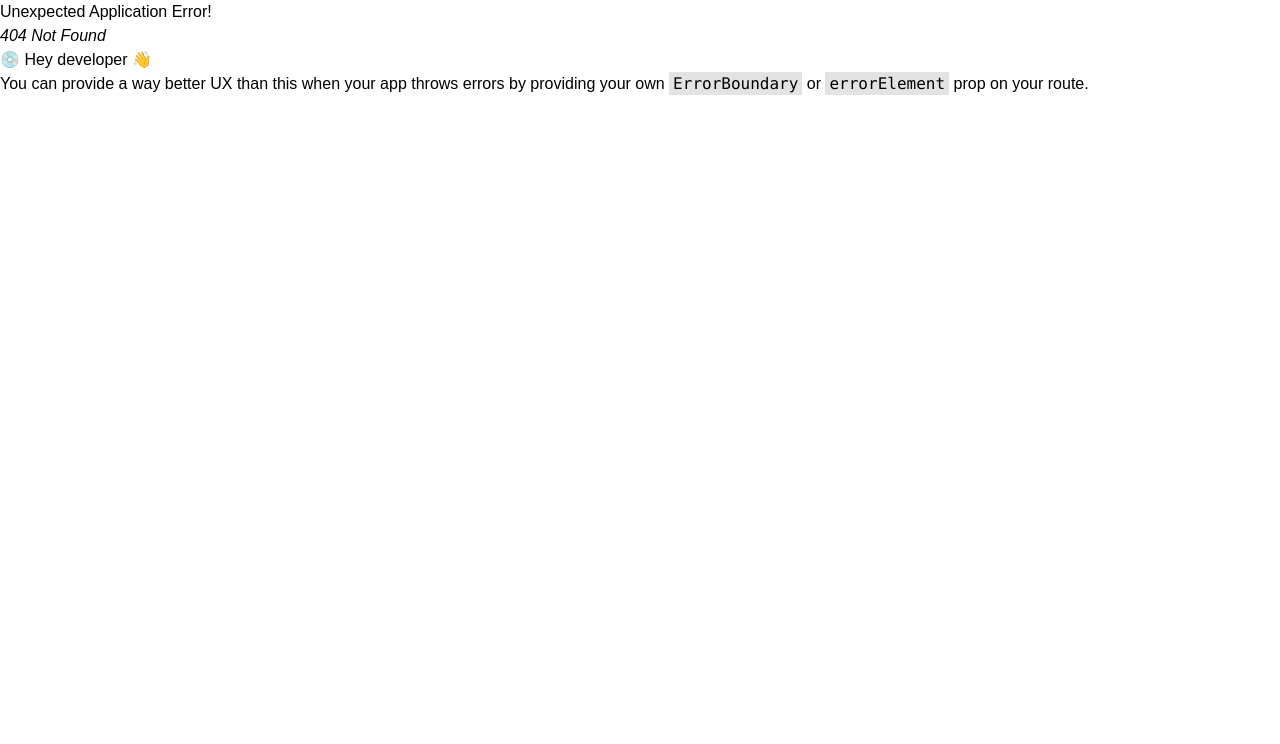
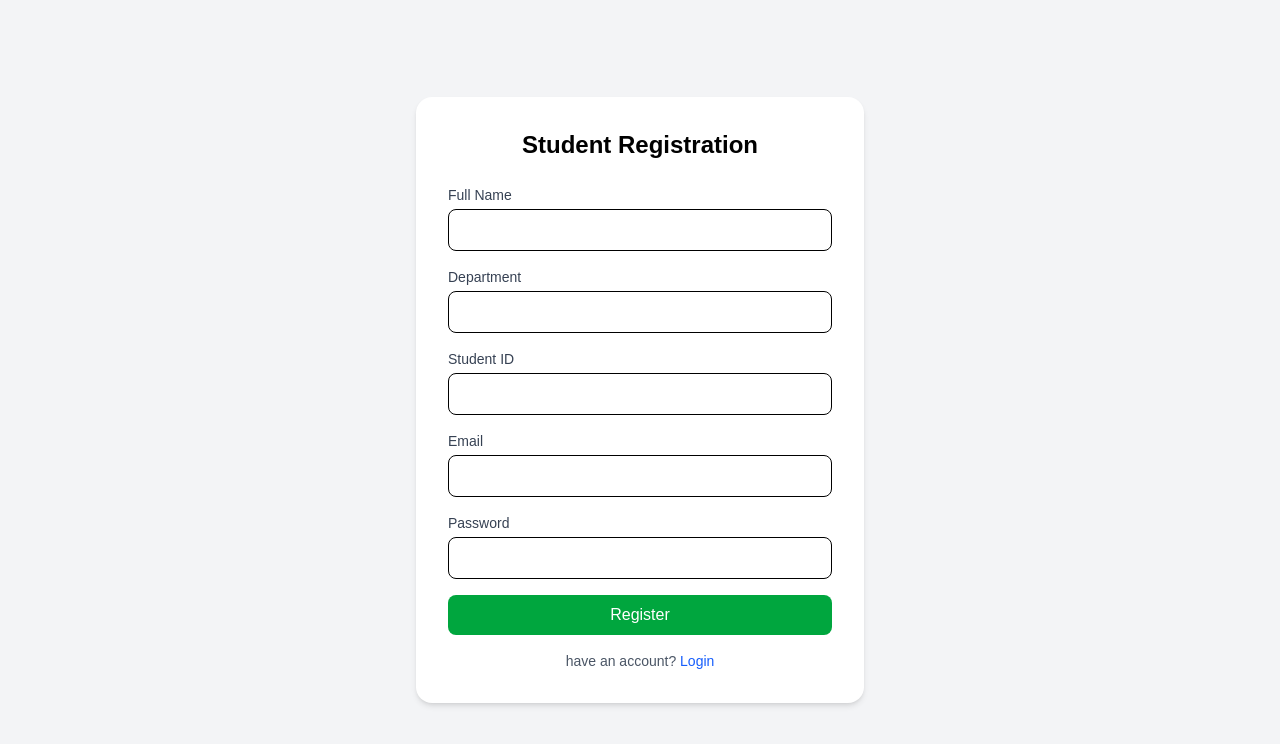
Before and after one commit to MdMuzahidul/Library-management-client, a React (Vite) app: page /registration in a window 1280 px wide. Before the commit this address had no page. Shown: the top 744 px of the page. Built offline with nearby package versions, Linux system fonts and the light colour scheme.

Commit message:
add login and registration page

```diff
--- a/src/Components/Header/Header.jsx
+++ b/src/Components/Header/Header.jsx
@@ -33,9 +33,11 @@ const Header = () => {
           <NavLink className={"hover:text-green-700"} to="/dashboard">
             Admin Dashboard
           </NavLink>
-
           <NavLink className={"hover:text-green-700"} to="/about">
             About Us
+          </NavLink>
+          <NavLink className={"hover:text-green-700"} to="/login">
+            Login
           </NavLink>
         </div>
         <div className="flex items-center gap-4">
--- /dev/null
+++ b/src/Components/Pages/Login/Login.jsx
@@ -0,0 +1,74 @@
+import React from "react";
+import Header from "../../Header/Header";
+
+const Login = () => {
+  return (
+    <div>
+      <Header></Header>
+      <div className="flex items-center justify-center min-h-screen bg-gray-100">
+        <div className="w-full max-w-md bg-white p-8 rounded-2xl shadow-lg">
+          <h2 className="text-2xl font-bold text-center mb-6">
+            Login to Your Account
+          </h2>
+          {/* onSubmit={handleEmailLogin} */}
+          <form className="space-y-4">
+            <div>
+              <label className="block mb-1 text-sm font-medium text-gray-700">
+                Email
+              </label>
+              <input
+                type="email"
+                required
+                className="w-full px-4 py-2 border rounded-lg focus:outline-none focus:ring-2 focus:ring-blue-500"
+              />
+            </div>
+
+            <div>
+              <label className="block mb-1 text-sm font-medium text-gray-700">
+                Password
+              </label>
+              <input
+                type="password"
+                required
+                className="w-full px-4 py-2 border rounded-lg focus:outline-none focus:ring-2 focus:ring-blue-500"
+              />
+            </div>
+
+            <button
+              type="submit"
+              className="w-full bg-blue-600 text-white py-2 rounded-lg hover:bg-blue-700 transition"
+            >
+              Login
+            </button>
+          </form>
+
+          <div className="flex items-center justify-center my-4">
+            <span className="text-gray-400 text-sm">OR</span>
+          </div>
+
+          <button
+            //   onClick={handleGoogleLogin}
+            className="w-full flex items-center justify-center border py-2 rounded-lg hover:bg-gray-100 transition"
+          >
+            <img
+              src="https://www.svgrepo.com/show/475656/google-color.svg"
+              alt="Google logo"
+              className="w-5 h-5 mr-2"
+            />
+            <span>Continue with Google</span>
+          </button>
+          <div className="text-center mt-4">
+            <p className="text-sm text-gray-600">
+              Don't have an account?{" "}
+              <a href="/registration" className="text-blue-600 hover:underline">
+                Register
+              </a>
+            </p>
+          </div>
+        </div>
+      </div>
+    </div>
+  );
+};
+
+export default Login;
--- /dev/null
+++ b/src/Components/Pages/Registation/Registation.jsx
@@ -0,0 +1,100 @@
+import React from "react";
+
+const Registation = () => {
+  // const handleChange = (e) => {
+  //     setFormData({ ...formData, [e.target.name]: e.target.value });
+  //   };
+  return (
+    <div className="flex items-center justify-center min-h-screen bg-gray-100">
+      <div className="w-full max-w-md bg-white p-8 rounded-2xl shadow-md">
+        <h2 className="text-2xl font-bold text-center mb-6">
+          Student Registration
+        </h2>
+        {/* onSubmit={handleSubmit} */}
+        <form className="space-y-4">
+          <div>
+            <label className="block text-sm font-medium text-gray-700 mb-1">
+              Full Name
+            </label>
+            <input
+              type="text"
+              name="name"
+              required
+              //   onChange={handleChange}
+              className="w-full px-4 py-2 border rounded-lg focus:outline-none focus:ring-2 focus:ring-blue-500"
+            />
+          </div>
+
+          <div>
+            <label className="block text-sm font-medium text-gray-700 mb-1">
+              Department
+            </label>
+            <input
+              type="text"
+              name="department"
+              required
+              //   onChange={handleChange}
+              className="w-full px-4 py-2 border rounded-lg focus:outline-none focus:ring-2 focus:ring-blue-500"
+            />
+          </div>
+
+          <div>
+            <label className="block text-sm font-medium text-gray-700 mb-1">
+              Student ID
+            </label>
+            <input
+              type="text"
+              name="studentId"
+              required
+              //   onChange={handleChange}
+              className="w-full px-4 py-2 border rounded-lg focus:outline-none focus:ring-2 focus:ring-blue-500"
+            />
+          </div>
+
+          <div>
+            <label className="block text-sm font-medium text-gray-700 mb-1">
+              Email
+            </label>
+            <input
+              type="email"
+              name="email"
+              required
+              //   onChange={handleChange}
+              className="w-full px-4 py-2 border rounded-lg focus:outline-none focus:ring-2 focus:ring-blue-500"
+            />
+          </div>
+
+          <div>
+            <label className="block text-sm font-medium text-gray-700 mb-1">
+              Password
+            </label>
+            <input
+              type="password"
+              name="password"
+              required
+              //   onChange={handleChange}
+              className="w-full px-4 py-2 border rounded-lg focus:outline-none focus:ring-2 focus:ring-blue-500"
+            />
+          </div>
+
+          <button
+            type="submit"
+            className="w-full bg-green-600 text-white py-2 rounded-lg hover:bg-green-700 transition"
+          >
+            Register
+          </button>
+        </form>
+        <div className="text-center mt-4">
+          <p className="text-sm text-gray-600">
+             have an account?{" "}
+            <a href="/login" className="text-blue-600 hover:underline">
+              Login
+            </a>
+          </p>
+        </div>
+      </div>
+    </div>
+  );
+};
+
+export default Registation;
```
Also changed, not shown: src/Router/Router.jsx (+10 -0 lines).
